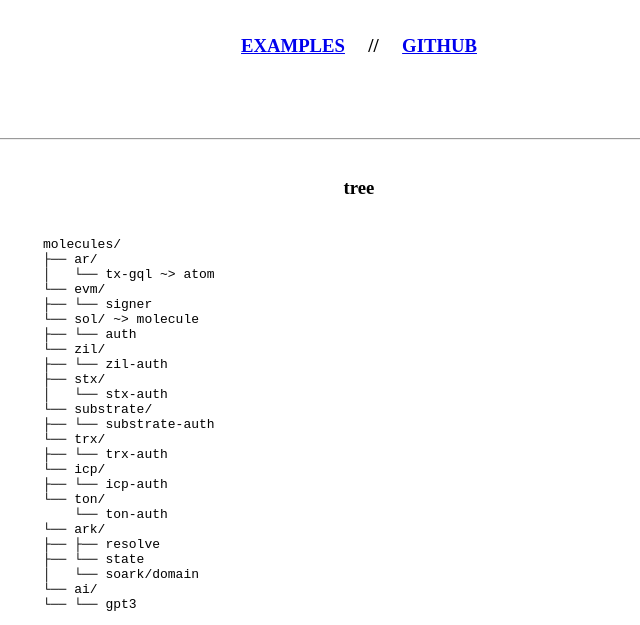
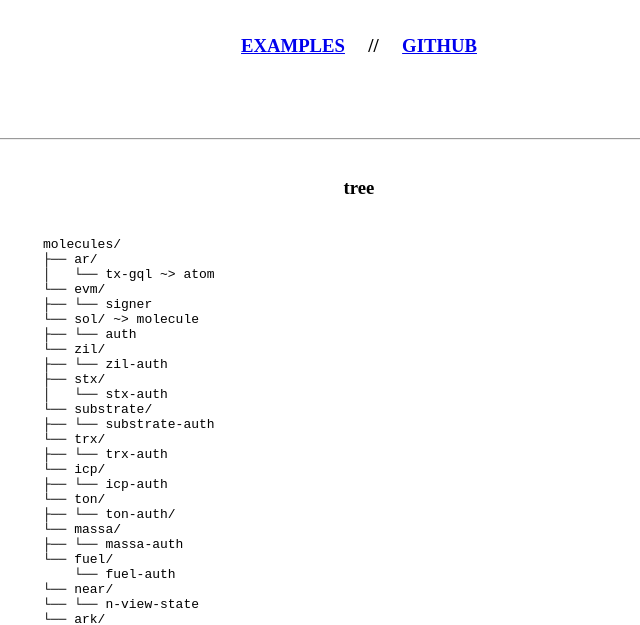
Before and after one commit to decentldotland/molecule-web, a plain HTML site: page index.html in a window 1280 px wide. Shown: the part 313-938 px from the top of the page, without its empty margins (281-921 px from the left). Drawn offline with Linux system fonts and the light colour scheme.

Commit message:
style: update tree

```diff
--- a/index.html
+++ b/index.html
@@ -45,12 +45,19 @@
 └── icp/
 ├── └── icp-auth
 └── ton/
-    └── ton-auth
+├── └── ton-auth/
+└── massa/
+├── └── massa-auth
+└── fuel/
+    └── fuel-auth
+└── near/
+└── └── n-view-state
 └── ark/
 ├── ├── resolve
 ├── └── state
 │   └── soark/domain
 └── ai/
+└── └── chatgpt
 └── └── gpt3</pre>
     <h3 class="subtitle">abstract</h3>
     <p>molecule.sh is a developer tooling library and API for EXM alchemists. Built on top of the `deterministicFetch` EXM feature, molecule.sh is composed of reusable components to facilitate writing EXM functions.</p>
```
